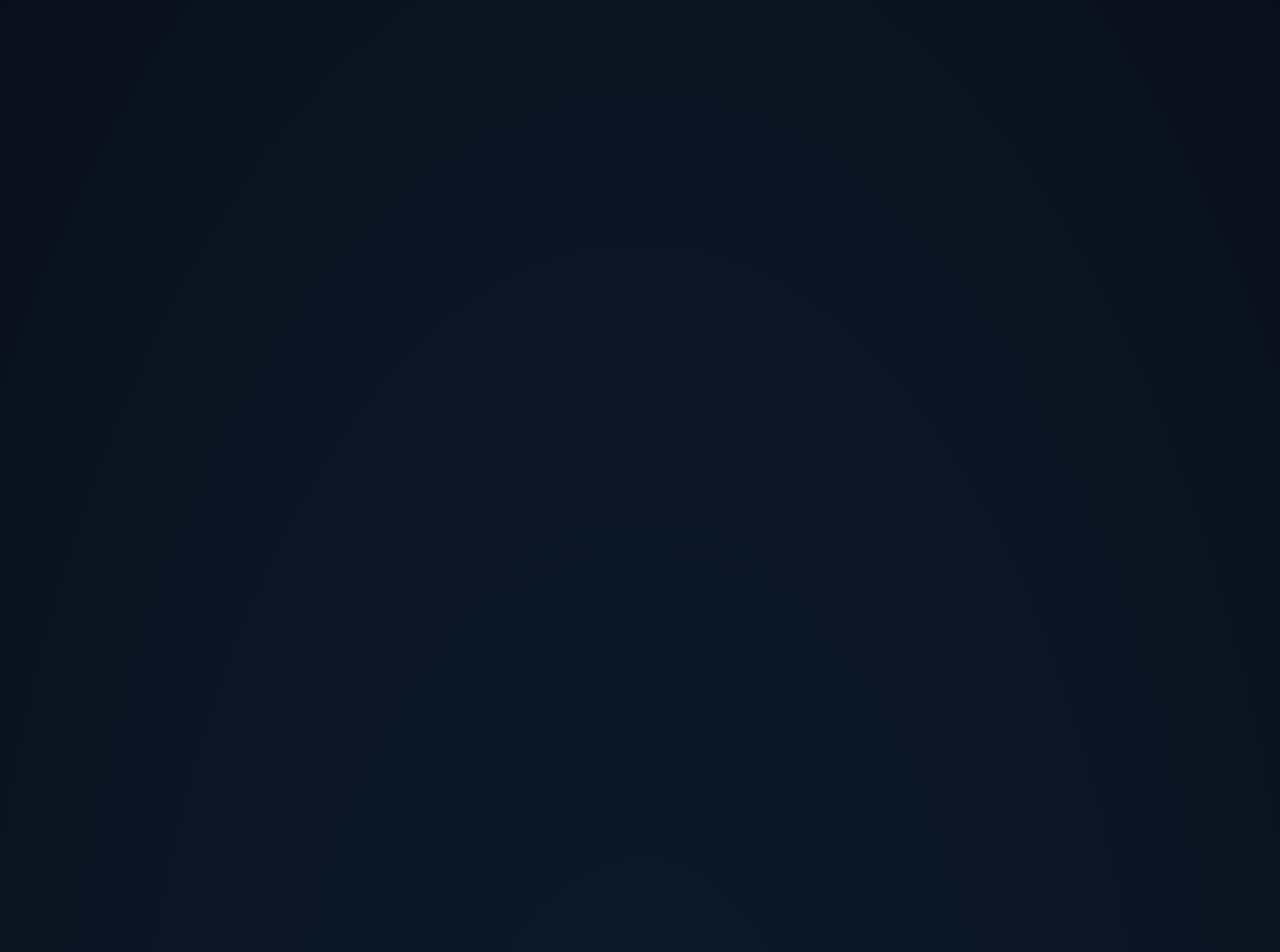
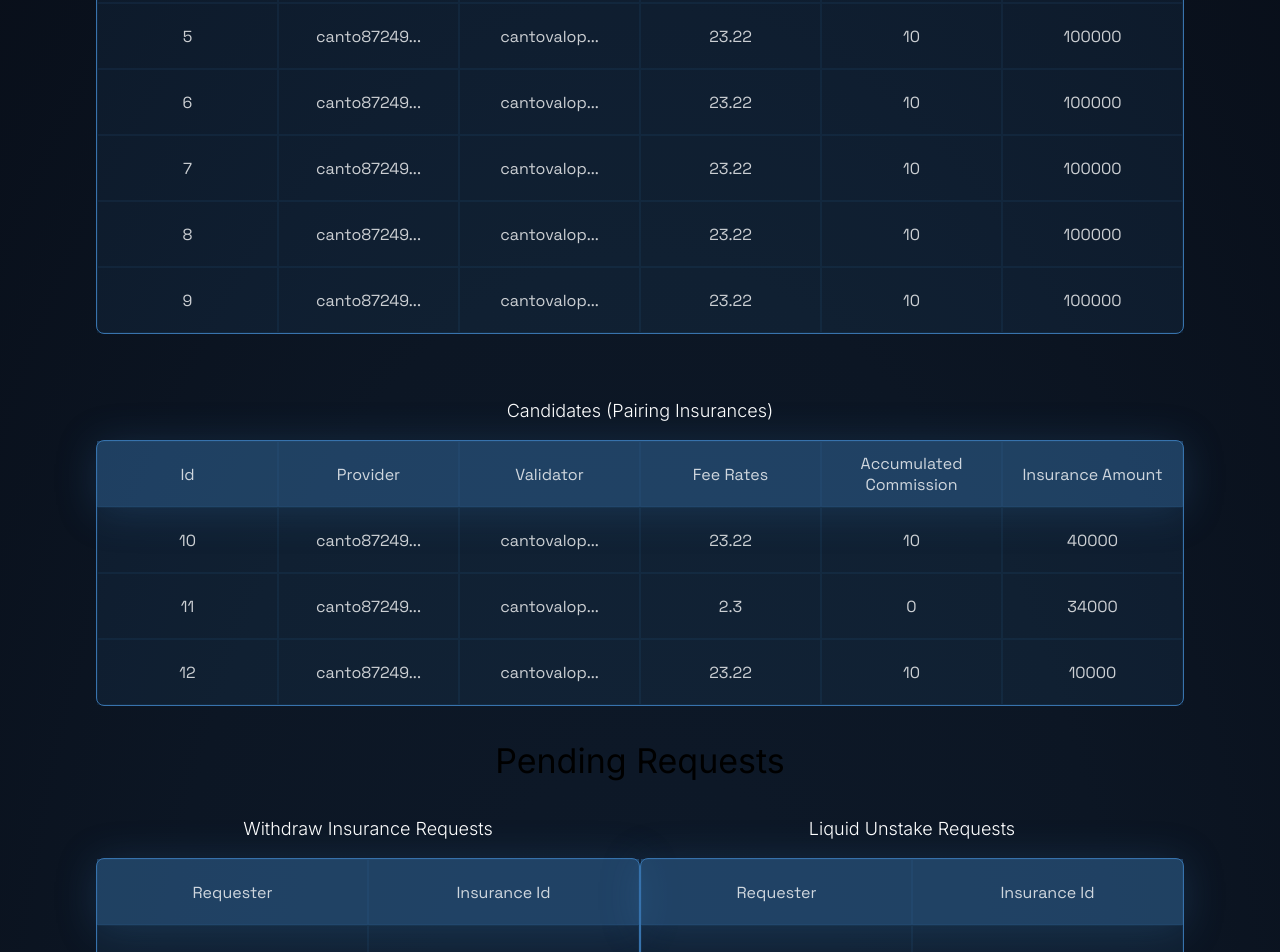
Before and after one commit to Plex-Engineer/liquid-staking, a Next.js app: page / in a window 1280 px wide. Shown: the part 1380-2332 px from the top of the page. Built offline with nearby package versions, Linux system fonts and the light colour scheme.

Commit message:
added table component and structured it with data

```diff
--- a/app/globals.css
+++ b/app/globals.css
@@ -59,6 +59,24 @@
     margin: 0;
 }
 
+h1 {
+    font-family: "Inter";
+    font-size: 34px;
+    font-weight: 400;
+    line-height: 46px;
+    letter-spacing: 0em;
+    text-align: center;
+}
+
+h3 {
+    font-family: "Inter";
+    font-weight: 300;
+    font-size: 18px;
+    line-height: 26px;
+    text-align: center;
+    color: #ffffff;
+}
+
 html,
 body {
     max-width: 100vw;
--- a/app/page.module.css
+++ b/app/page.module.css
@@ -1,12 +1,14 @@
 .main {
     display: flex;
     flex-direction: column;
-    justify-content: space-between;
-    align-items: center;
+    align-items: stretch;
     padding: 6rem;
     min-height: 100vh;
 }
 
+.row {
+    display: flex;
+}
 .container {
     display: flex;
     flex-direction: column;
@@ -22,6 +24,15 @@
     grid-template-columns: repeat(auto-fit, minmax(280px, 1fr));
     grid-gap: 2rem;
     width: 100%;
+}
+.table-container {
+    display: flex;
+    flex-direction: column;
+    gap: 1rem;
+    margin: 2rem auto;
+    flex-grow: 2;
+    width: 100%;
+    align-items: center;
 }
 /* Enable hover only on non-touch devices */
 @media (hover: hover) and (pointer: fine) {
--- a/app/page.tsx
+++ b/app/page.tsx
@@ -3,6 +3,7 @@ import styles from "./page.module.css";
 import { Space_Grotesk } from "next/font/google";
 
 import { result } from "@/config/result";
+import Table from "@/components/table";
 
 const spaceGrotesk = Space_Grotesk({
   weight: "400",
@@ -24,7 +25,7 @@ export default function Home() {
   //   const data = Convert.toLSData(JSON.stringify(result));
 
   return (
-    <main className={(styles.main, spaceGrotesk.className)}>
+    <main className={styles.main + " " + spaceGrotesk.className}>
       <div className={styles.container}>
         <div className={styles["tiles-grid"]}>
           {result.LS_Dashboard.map((item, index) => (
@@ -42,6 +43,46 @@ export default function Home() {
           ))}
         </div>
       </div>
+      <div className={styles["table-container"]}>
+        <h1>Insurances</h1>
+        <h3>Active (Paired Insurances)</h3>
+        <Table
+          headers={Object.keys(result.Insurances.active[0])}
+          data={result.Insurances.active.map((item) => Object.values(item))}
+        />
+      </div>
+
+      <div className={styles["table-container"]}>
+        <h3>Candidates (Pairing Insurances)</h3>
+        <Table
+          headers={Object.keys(result.Insurances.candidates[0])}
+          data={result.Insurances.candidates.map((item) => Object.values(item))}
+        />
+      </div>
+
+      <h1>Pending Requests</h1>
+      <div className={styles.row}>
+        <div className={styles["table-container"]}>
+          <h3>Withdraw Insurance Requests</h3>
+          <Table
+            headers={Object.keys(
+              result.Insurances.pending.withdraw_requests[0]
+            )}
+            data={result.Insurances.pending.withdraw_requests.map((item) =>
+              Object.values(item)
+            )}
+          />
+        </div>
+        <div className={styles["table-container"]}>
+          <h3>Liquid Unstake Requests</h3>
+          <Table
+            headers={Object.keys(result.Insurances.liquid_unstake_requests[0])}
+            data={result.Insurances.liquid_unstake_requests.map((item) =>
+              Object.values(item)
+            )}
+          />
+        </div>
+      </div>
     </main>
   );
 }
--- /dev/null
+++ b/components/table.module.css
@@ -0,0 +1,33 @@
+.table {
+    display: flex;
+    flex-direction: column;
+    grid-template-columns: repeat(7, 1fr);
+    max-width: 1200px;
+    min-width: 400px;
+    width: 100%;
+    background-color: #3873ad1a;
+    border: 1px solid #3873ad;
+    border-radius: 8px;
+    flex-grow: 3;
+}
+.header {
+    background: rgba(56, 115, 173, 0.4);
+    box-shadow: 0px 4px 40px rgba(56, 115, 173, 0.26);
+}
+
+.row {
+    display: flex;
+    width: 100%;
+    grid-template-columns: repeat(7, 1fr);
+    height: 66px;
+}
+
+.cell {
+    width: 100%;
+    border: 1px solid #3873ad1a;
+    display: flex;
+    justify-content: center;
+    align-items: center;
+    color: #ffffffc9;
+    text-align: center;
+}
--- /dev/null
+++ b/components/table.tsx
@@ -0,0 +1,50 @@
+import styles from "./table.module.css";
+
+interface Props {
+  headers: string[];
+  data: string[][] | number[][];
+}
+
+function makeExcerpt(text: string, length: number) {
+  if (text.length > length) {
+    return text.substring(0, length) + "...";
+  }
+  return text;
+}
+
+function formatTitle(title: string) {
+  return title
+    .replace(/_/g, " ")
+    .replace(/\w\S*/g, (w) => w.replace(/^\w/, (c) => c.toUpperCase()));
+}
+
+const Table = (props: Props) => {
+  return (
+    <div className={styles.table}>
+      <div className={styles.row + " " + styles.header}>
+        {props.headers.map((header, index) => {
+          return (
+            <div key={index} className={styles.cell}>
+              {formatTitle(header)}
+            </div>
+          );
+        })}
+      </div>
+      {props.data.map((row, index) => {
+        return (
+          <div key={index} className={styles.row}>
+            {row.map((cell, index) => {
+              return (
+                <div key={index} className={styles.cell}>
+                  {makeExcerpt(cell.toString(), 10)}
+                </div>
+              );
+            })}
+          </div>
+        );
+      })}
+    </div>
+  );
+};
+
+export default Table;
```
